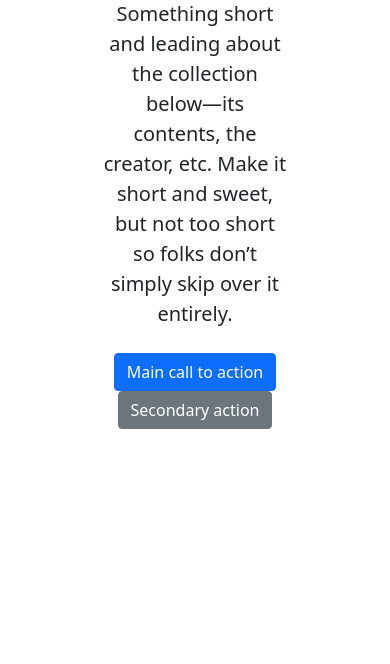
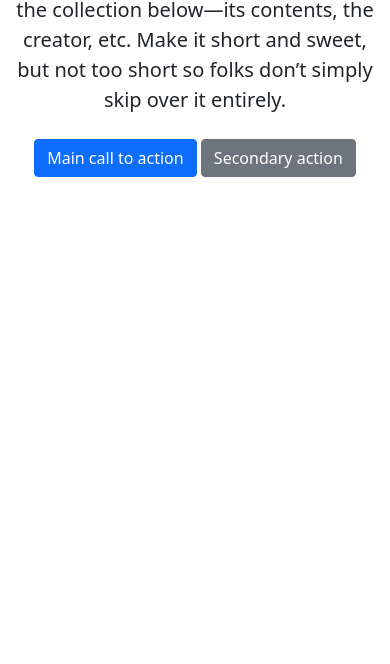
Before and after one commit to fabienSaya/html_epita_bootstrap, a website: page index.html in a window 390 px wide. Shown: the part 180-844 px from the top of the page. Drawn offline with nearby package versions, Linux system fonts and the light colour scheme.

Commit message:
on gère le responsive, en centrant sur la moitié en tablette, desktop, mais par contre on utilise tout l'espace (12) en mobile

```diff
--- a/index.html
+++ b/index.html
@@ -27,7 +27,8 @@
         </div>
     </nav>
 
-    <!-- on a vu que tout etait centré et que le bloc occupait la moitié de l'espace à peu pret.
+    <!-- on a vu que tout etait centré et que le bloc occupait la moitié de l'espace à peu pret en mode desktop.
+        Par contre en mobile, on veut qu'il occupe les 12 espace
         Donc faut faire un bloc de 6 centré puisque l'espace est divisé en 12; Si on utilise la classe col, en general on utilise aussi la classe row mais pas obligé ici
 
         Sinon, on peut quand meme utiliser que col-6 et centré la marge car on a setté une taille (6)
@@ -35,7 +36,7 @@
     <header class="text-center py-5"> <!-- on centre les element et on ajoute un padding pour espacer le haut/bas-->
         <div class="container">
             <!--<div class="row justify-content-center"> <!--je centre le contenu du bloc-->
-            <div class="col-6 mx-auto" > <!-- mx auto va centré-->
+            <div class="col-12 col-md-6 mx-auto" > <!--col-12 -> en mobile il utilise tt l'espace, col-md-6 -> en medium (tablette, desktop), on occupe que la moitiée (ie 6), mx-auto va centrer-->
                 <h1>Album example</h1>
                 <p class="fw-lighter fs-5">Something short and leading about the collection below—its contents, the creator, etc. Make it short and sweet, but not too short so folks don’t simply skip over it entirely.</p>
                 <div class="py-2">
```
